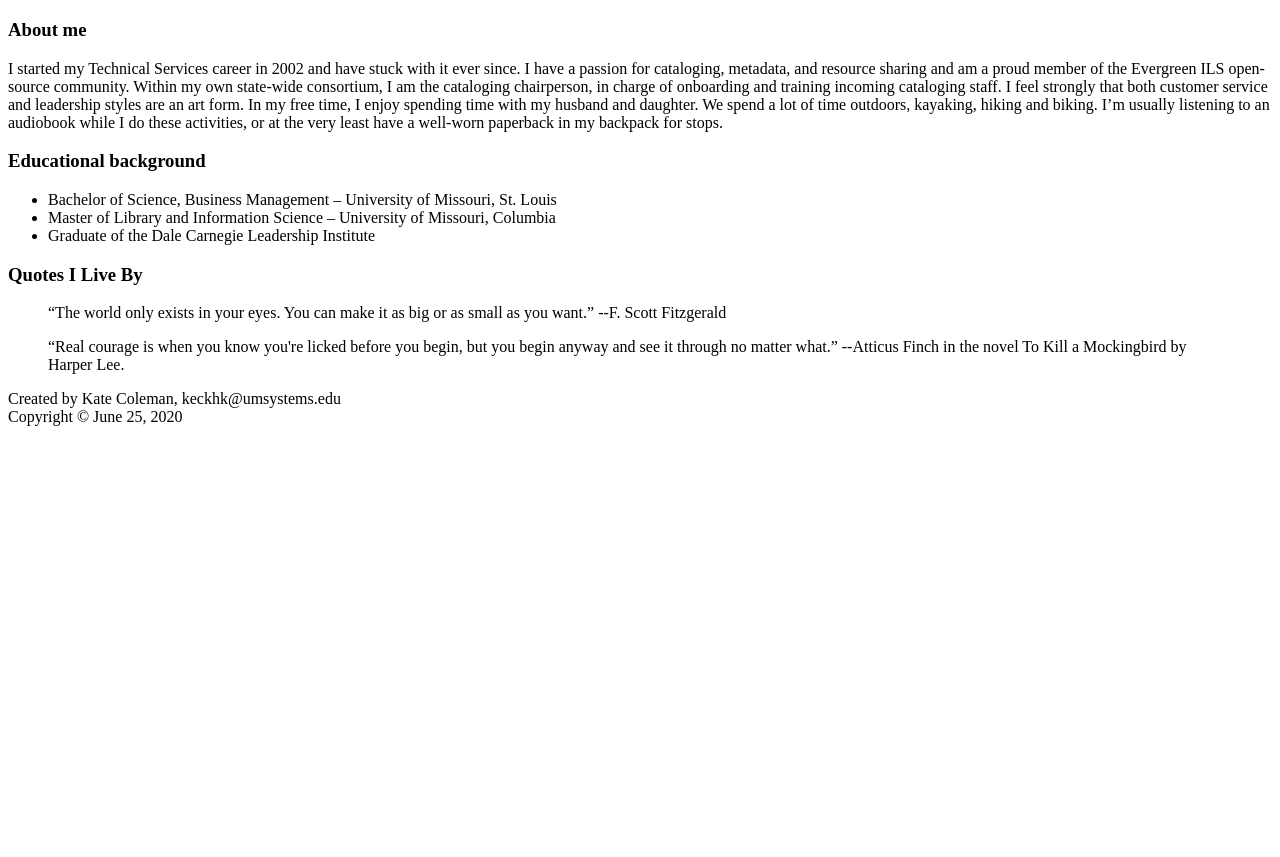
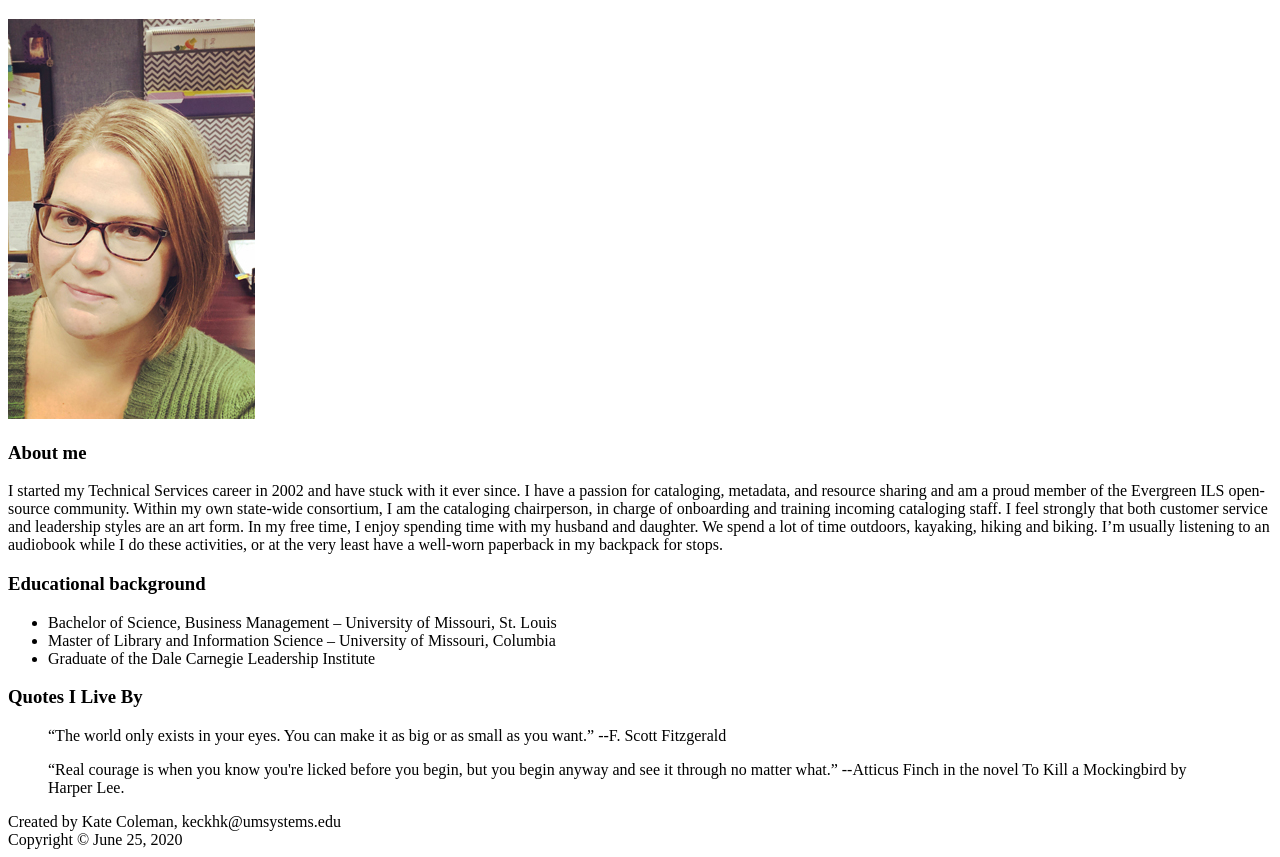
Before and after one commit to LibrarianKate/LibrarianKate.github.io, a plain HTML site: page islt_7310/index.html in a window 1280 px wide. Shown: the part 61-918 px from the top of the page. Before the commit the page ends 800 px from the top, so only its background shows below. Drawn offline with Linux system fonts and the light colour scheme.

Commit message:
Add files via upload

```diff
--- a/islt_7310/index.html
+++ b/islt_7310/index.html
@@ -6,6 +6,7 @@
  </head>
 <body>
   <h1>Kate Coleman</h1>
+    <img src="images/kateresized.jpg" alt="female librarian at her desk" width="247" height="400">
   <h3>About me</h3>
     <p>I started my Technical Services career in 2002 and have stuck with it ever since. I have a passion for cataloging, metadata, and resource sharing and am a proud member of the Evergreen ILS open-source community. Within my own state-wide consortium, I am the cataloging chairperson, in charge of onboarding and training incoming cataloging staff. I feel strongly that both customer service and leadership styles are an art form. In my free time, I enjoy spending time with my husband and daughter. We spend a lot of time outdoors, kayaking, hiking and biking. I’m usually listening to an audiobook while I do these activities, or at the very least have a well-worn paperback in my backpack for stops. </p>
   <h3>Educational background</h3>
```
Also changed, not shown: islt_7310/images/kateresized.jpg (added).
